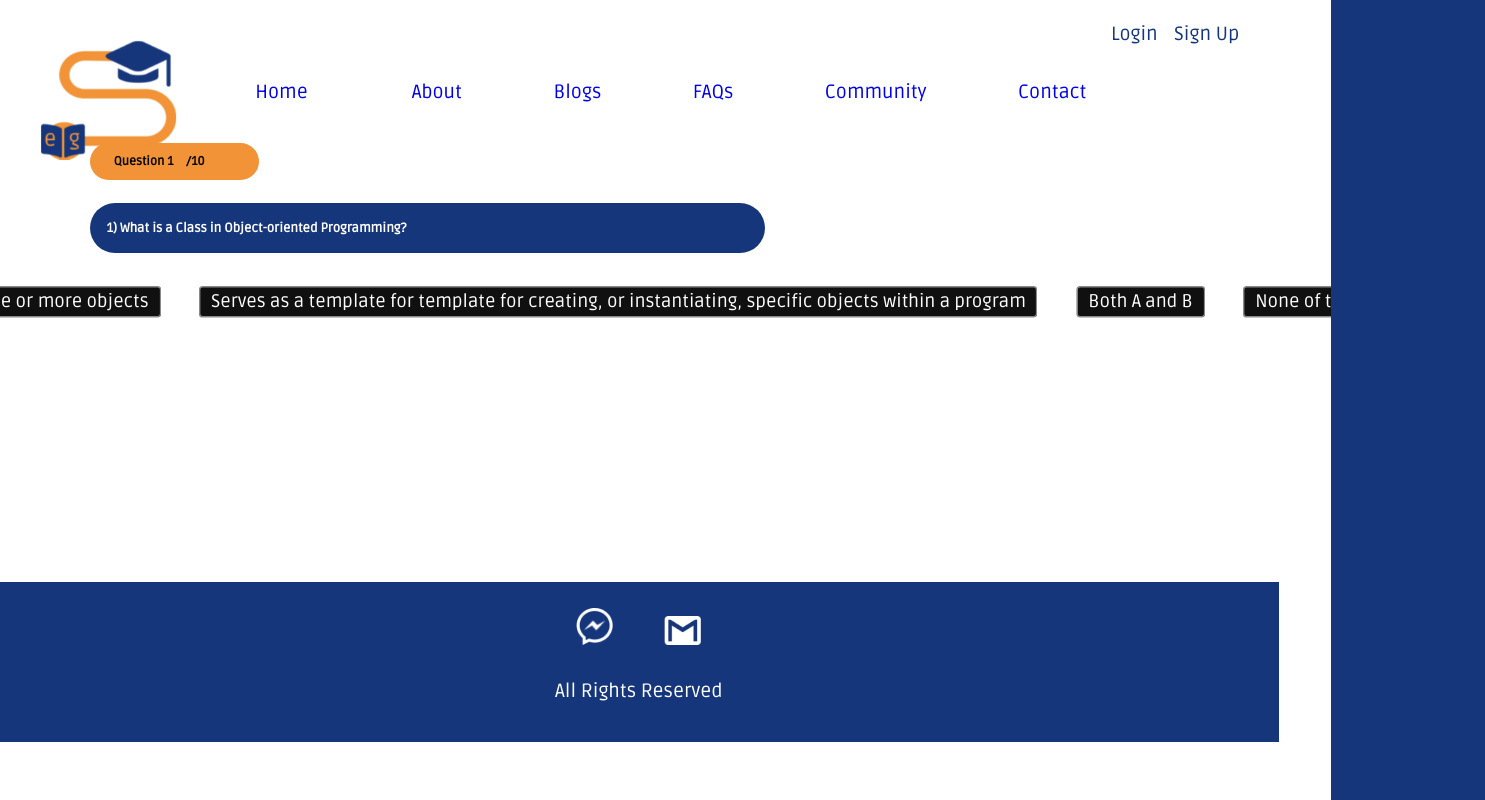
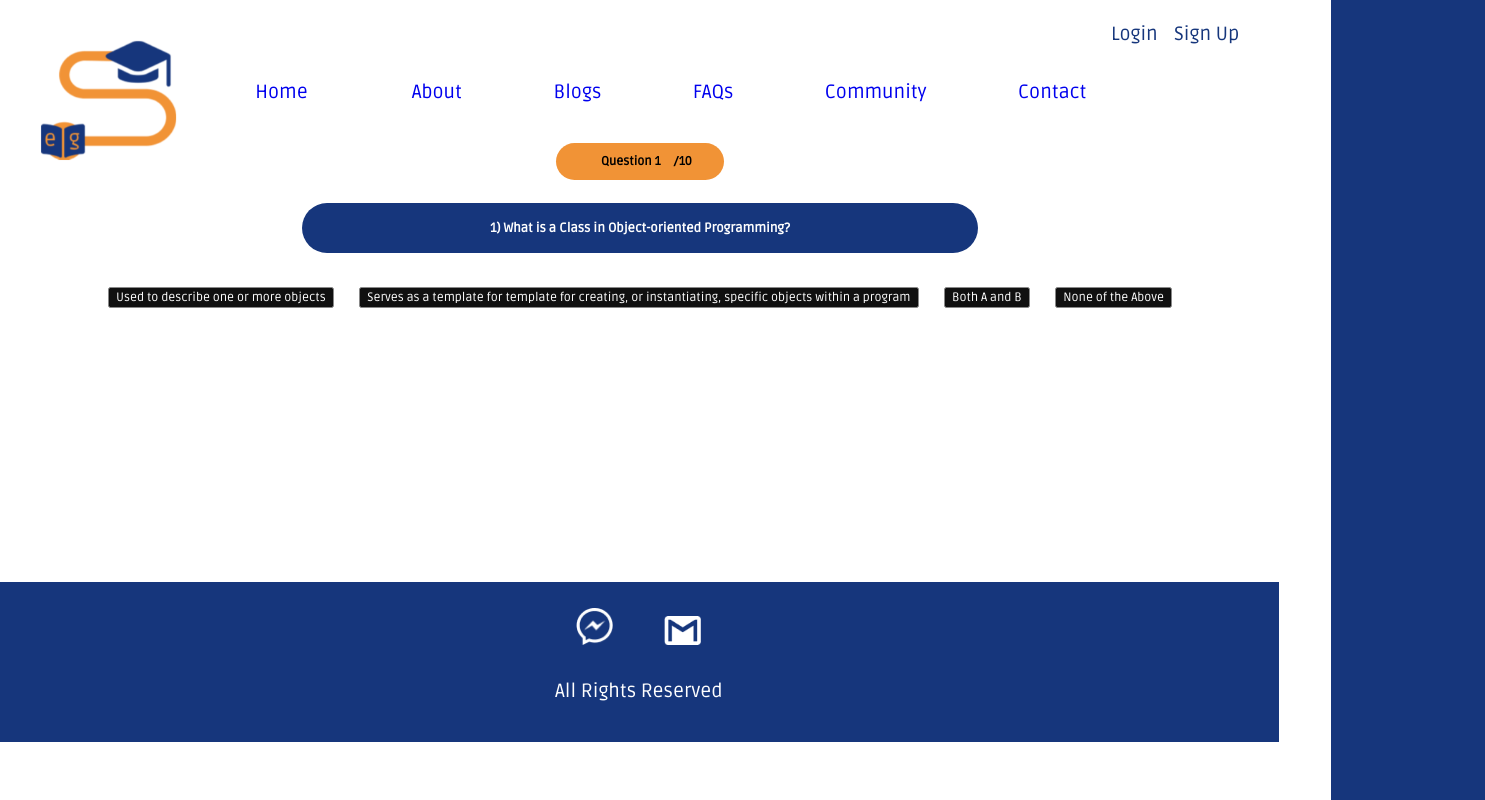
Before and after one commit to Atcha-Abe/eduguide-ver-4, a React (Create React App) app: page /spectest1 in a window 1280 px wide. Shown: the whole page, 1485 px wide, since content can reach past the window. Built offline with nearby package versions, Linux system fonts and the light colour scheme.

Commit message:
specdesc and spectest fixed

```diff
--- a/src/generaltest/General.css
+++ b/src/generaltest/General.css
@@ -112,11 +112,11 @@ h3 {
 
 .answer-section {
   /* Double-sized Checkboxes */
-  -ms-transform: scale(1.5); /* IE */
-  -moz-transform: scale(1.5); /* FF */
-  -webkit-transform: scale(1.5); /* Safari and Chrome */
-  -o-transform: scale(1.5); /* Opera */
-  transform: scale(1.5);
+  -ms-transform: scale(1); /* IE */
+  -moz-transform: scale(1); /* FF */
+  -webkit-transform: scale(1); /* Safari and Chrome */
+  -o-transform: scale(1); /* Opera */
+  transform: scale(1);
   padding: 5px;
   filter: invert(100%) hue-rotate(20deg) brightness(1);
 }
--- a/src/spectest/SpecDesc.js
+++ b/src/spectest/SpecDesc.js
@@ -39,6 +39,12 @@ export default class SpecDesc extends Component {
     }
     this.setState({ checkboxValid, errorMsg }, this.validateForm);
   };
+
+  routeChange = (Link) => {
+    let path = `/spectest`;
+    Link = path;
+  };
+
   render() {
     return (
       <div align="center">
@@ -77,14 +83,15 @@ export default class SpecDesc extends Component {
         </div>
         <br></br>
         <br></br>
-        <Link to = "/spectest1">
+        <Link to="/spectest1">
           <button
-          className="button"
-          type="submit"
-          disabled={!this.state.formValid}
-          onClick={this.routeChange}>
-          Take the test
-        </button>
+            className="button"
+            type="submit"
+            disabled={!this.state.formValid}
+            onClick={this.routeChange}
+          >
+            Take the test
+          </button>
         </Link>
         <p className="bottom_p">
           <b>Make the right decision.</b>
--- a/src/spectest/SpecTest1.js
+++ b/src/spectest/SpecTest1.js
@@ -1,105 +1,124 @@
-import React,  { useState }  from "react";
+import React, { useState } from "react";
 import "./Specialized.css";
-
 
 import { Link } from "react-router-dom";
 export default function SpecTest1() {
   const questions = [
-
     {
-      questionText: '1)	What is a Class in Object-oriented Programming?',
+      questionText: "1)	What is a Class in Object-oriented Programming?",
       answerOptions: [
-          { answerText: 'Used to describe one or more objects', isCorrect: false },
-          { answerText: 'Serves as a template for template for creating, or instantiating, specific objects within a program', isCorrect: false },
-          { answerText: 'Both A and B', isCorrect: true },
-          { answerText: 'None of the Above', isCorrect: false },
+        {
+          answerText: "Used to describe one or more objects",
+          isCorrect: false,
+        },
+        {
+          answerText:
+            "Serves as a template for template for creating, or instantiating, specific objects within a program",
+          isCorrect: false,
+        },
+        { answerText: "Both A and B", isCorrect: true },
+        { answerText: "None of the Above", isCorrect: false },
       ],
     },
     {
-      questionText: '2)	In Object-oriented Programming, objects are members of _____.',
+      questionText:
+        "2)	In Object-oriented Programming, objects are members of _____.",
       answerOptions: [
-          { answerText: 'Functions', isCorrect: false },
-          { answerText: 'Variables', isCorrect: false },
-          { answerText: 'Classes', isCorrect: true },
-          { answerText: 'Data', isCorrect: false },
+        { answerText: "Functions", isCorrect: false },
+        { answerText: "Variables", isCorrect: false },
+        { answerText: "Classes", isCorrect: true },
+        { answerText: "Data", isCorrect: false },
       ],
     },
     {
-      questionText: '3)	Any hardware or software which is used to connect two devices by enabling them to communicate is classified as an _____.',
+      questionText:
+        "3)	Any hardware or software which is used to connect two devices by enabling them to communicate is classified as an _____.",
       answerOptions: [
-          { answerText: 'Analogue Modem', isCorrect: false },
-          { answerText: 'Digital Modem ', isCorrect: false },
-          { answerText: 'Analogue Interface', isCorrect: false },
-          { answerText: 'Interface', isCorrect: true },
+        { answerText: "Analogue Modem", isCorrect: false },
+        { answerText: "Digital Modem ", isCorrect: false },
+        { answerText: "Analogue Interface", isCorrect: false },
+        { answerText: "Interface", isCorrect: true },
       ],
     },
     {
-      questionText: '4)	What does SDLC stand for?',
+      questionText: "4)	What does SDLC stand for?",
       answerOptions: [
-          { answerText: 'Software Development Line Circuit', isCorrect: false },
-          { answerText: 'Systems Development Life Cycle', isCorrect: true },
-          { answerText: 'Synchronized Destructor Line Cycle', isCorrect: false },
-          { answerText: 'Systems Diffusion Light Counter', isCorrect: false },
+        { answerText: "Software Development Line Circuit", isCorrect: false },
+        { answerText: "Systems Development Life Cycle", isCorrect: true },
+        { answerText: "Synchronized Destructor Line Cycle", isCorrect: false },
+        { answerText: "Systems Diffusion Light Counter", isCorrect: false },
       ],
     },
     {
-      questionText: '5)	What is an array?',
+      questionText: "5)	What is an array?",
       answerOptions: [
-          { answerText: 'Collection of different type of elements', isCorrect: false },
-          { answerText: 'Collection of similar type of elements', isCorrect: true },
-          { answerText: 'Both A and B', isCorrect: false },
-          { answerText: 'None of the Above', isCorrect: false },
+        {
+          answerText: "Collection of different type of elements",
+          isCorrect: false,
+        },
+        {
+          answerText: "Collection of similar type of elements",
+          isCorrect: true,
+        },
+        { answerText: "Both A and B", isCorrect: false },
+        { answerText: "None of the Above", isCorrect: false },
       ],
     },
     {
-      questionText: '6)	Who is considered as the Father of Computers?',
+      questionText: "6)	Who is considered as the Father of Computers?",
       answerOptions: [
-          { answerText: 'John Napier', isCorrect: false },
-          { answerText: 'Blaise Pascal', isCorrect: false },
-          { answerText: 'Charles Babbage', isCorrect: true },
-          { answerText: 'Joseph-Marie Jacquard', isCorrect: false },
+        { answerText: "John Napier", isCorrect: false },
+        { answerText: "Blaise Pascal", isCorrect: false },
+        { answerText: "Charles Babbage", isCorrect: true },
+        { answerText: "Joseph-Marie Jacquard", isCorrect: false },
       ],
     },
     {
-      questionText: '7)	What is a framework?',
+      questionText: "7)	What is a framework?",
       answerOptions: [
-          { answerText: 'A platform for making software applications.', isCorrect: false },
-          { answerText: 'Provides the basis on which developers can build programs for a specific platform', isCorrect: false },
-          { answerText: 'Both A and B', isCorrect: true },
-          { answerText: 'None of the Above', isCorrect: false },
+        {
+          answerText: "A platform for making software applications.",
+          isCorrect: false,
+        },
+        {
+          answerText:
+            "Provides the basis on which developers can build programs for a specific platform",
+          isCorrect: false,
+        },
+        { answerText: "Both A and B", isCorrect: true },
+        { answerText: "None of the Above", isCorrect: false },
       ],
     },
     {
-      questionText: '8)	A computer uses which type of number system to calculate and to store data?',
+      questionText:
+        "8)	A computer uses which type of number system to calculate and to store data?",
       answerOptions: [
-          { answerText: 'Decimal', isCorrect: false },
-          { answerText: 'Octal', isCorrect: false },
-          { answerText: 'Binary ', isCorrect: true },
-          { answerText: 'Hexadecimal', isCorrect: false },
+        { answerText: "Decimal", isCorrect: false },
+        { answerText: "Octal", isCorrect: false },
+        { answerText: "Binary ", isCorrect: true },
+        { answerText: "Hexadecimal", isCorrect: false },
       ],
     },
     {
-      questionText: '9)	Object-oriented programming is method is followed in:',
+      questionText: "9)	Object-oriented programming is method is followed in:",
       answerOptions: [
-          { answerText: 'C++ Programming Language', isCorrect: false },
-          { answerText: 'C Programming Language', isCorrect: false },
-          { answerText: 'C# Programming Language', isCorrect: false },
-          { answerText: 'Both A and C', isCorrect: true },
+        { answerText: "C++ Programming Language", isCorrect: false },
+        { answerText: "C Programming Language", isCorrect: false },
+        { answerText: "C# Programming Language", isCorrect: false },
+        { answerText: "Both A and C", isCorrect: true },
       ],
     },
     {
-      questionText: '10)	What is the primary purpose of inheritance in programming?',
+      questionText:
+        "10)	What is the primary purpose of inheritance in programming?",
       answerOptions: [
-          { answerText: 'Overriding', isCorrect: false },
-          { answerText: 'Reusing Code', isCorrect: true },
-          { answerText: 'Overloading', isCorrect: false },
-          { answerText: 'Deleting Code', isCorrect: false },
+        { answerText: "Overriding", isCorrect: false },
+        { answerText: "Reusing Code", isCorrect: true },
+        { answerText: "Overloading", isCorrect: false },
+        { answerText: "Deleting Code", isCorrect: false },
       ],
     },
-
-
   ];
-
 
   const [currentQuestion, setCurrentQuestion] = useState(0);
   const [showScore, setShowScore] = useState(false);
@@ -118,24 +137,29 @@ export default function SpecTest1() {
     }
   };
   return (
-
-		<div className='app'>
+    <div className="app" align="center">
       {showScore ? (
-				<div className='score-section'>
+        <div className="score-section">
           You scored {score} out of {questions.length}
           <Link to="/gencourses"> Mumu </Link>
         </div>
       ) : (
         <>
-					<div className='question-section'>
-						<div className='question-count'>
+          <div className="question-section">
+            <div className="question-count">
               <span>Question {currentQuestion + 1}</span>/{questions.length}
             </div>
-						<div className='question-text'>{questions[currentQuestion].questionText}</div>
+            <div className="question-text">
+              {questions[currentQuestion].questionText}
             </div>
-					<div className='answer-section'>
+          </div>
+          <div className="answer-section">
             {questions[currentQuestion].answerOptions.map((answerOption) => (
-							<button onClick={() => handleAnswerOptionClick(answerOption.isCorrect)}>{answerOption.answerText}</button>
+              <button
+                onClick={() => handleAnswerOptionClick(answerOption.isCorrect)}
+              >
+                {answerOption.answerText}
+              </button>
             ))}
           </div>
         </>
```
Lines whose indentation alone changed are shown as unchanged.
